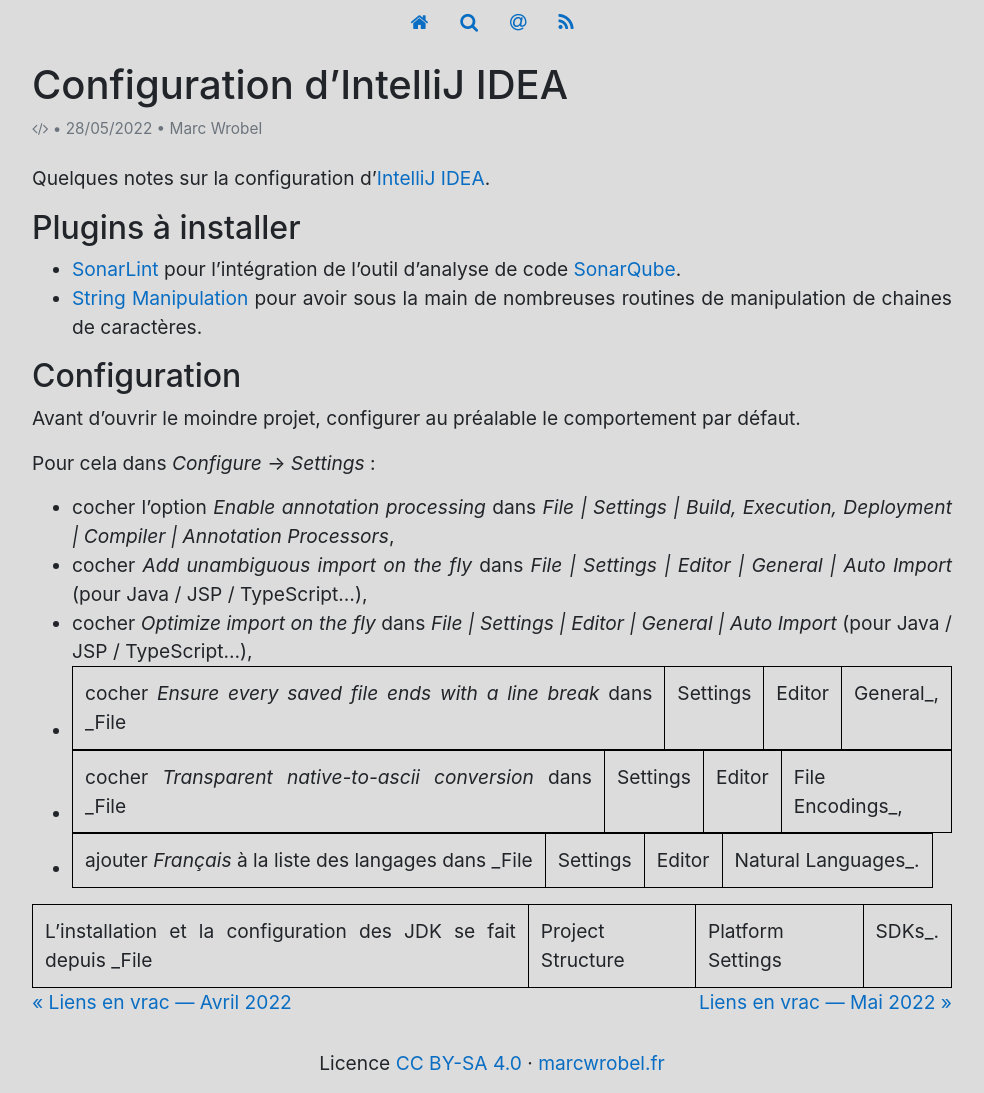
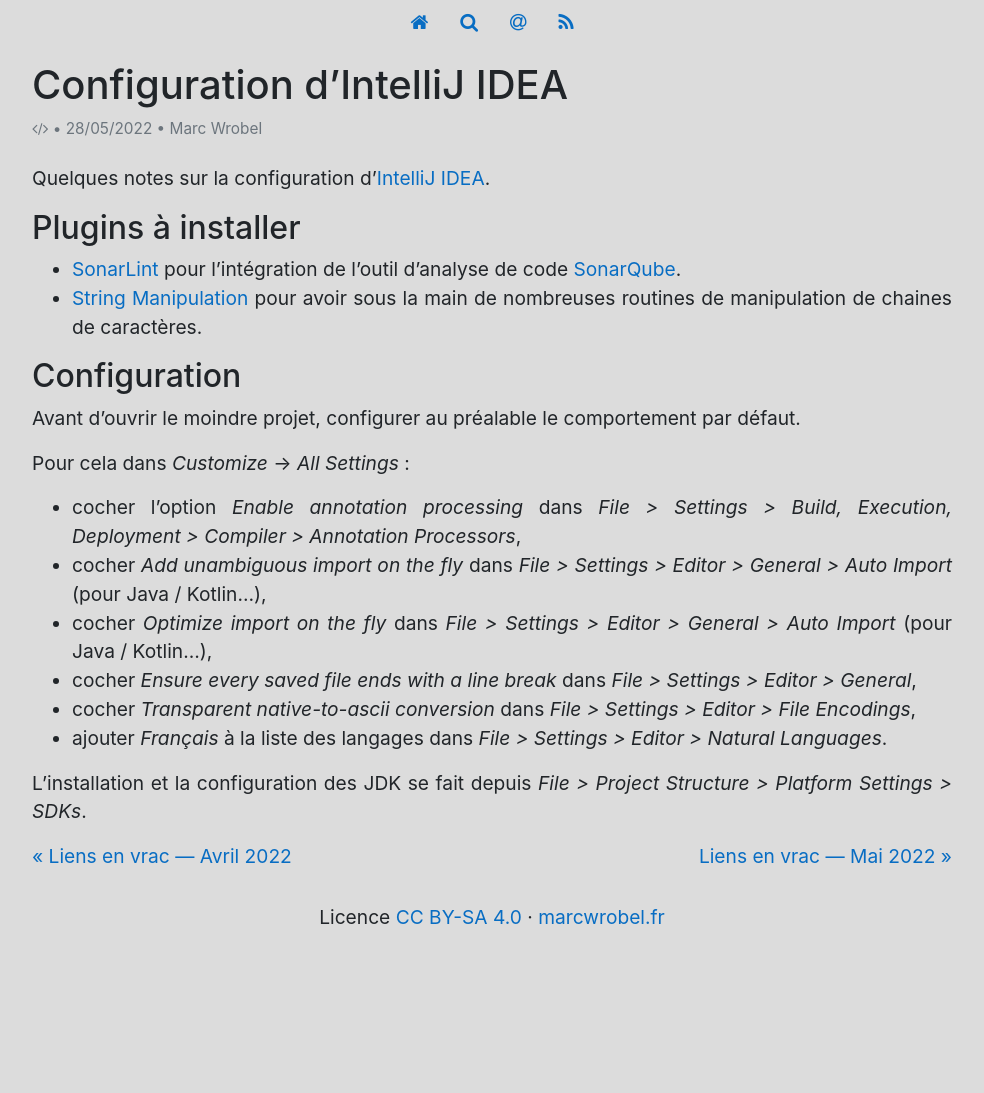
Before and after one commit to marcwrobel/marcwrobel.github.io, a Jekyll site: the page built from _posts/2022-05-28-configuration-intellij-idea.md, in a window 1280 px wide. Shown: the whole page, without its empty margins (148-1132 px from the left). Built offline with Jekyll 4.4.1, drawn with Linux system fonts in a browser that asks for light colours; comment, search, counter and statistics services are not loaded; after the commit the page ends 948 px from its top, so only the background shows below that.

Commit message:
Corrections sur 2022-05-28-configuration-intellij-idea.md

```diff
--- a/_posts/2022-05-28-configuration-intellij-idea.md
+++ b/_posts/2022-05-28-configuration-intellij-idea.md
@@ -17,16 +17,13 @@
 
 Avant d’ouvrir le moindre projet, configurer au préalable le comportement par défaut.
 
-Pour cela dans _Configure_ → _Settings_ :
+Pour cela dans _Customize_ → _All Settings_ :
 
-- cocher l’option _Enable annotation processing_ dans _File | Settings | Build, Execution, Deployment | Compiler |
-  Annotation Processors_,
-- cocher _Add unambiguous import on the fly_ dans _File | Settings | Editor | General | Auto Import_ (pour Java / JSP /
-  TypeScript...),
-- cocher _Optimize import on the fly_ dans _File | Settings | Editor | General | Auto Import_ (pour Java / JSP /
-  TypeScript...),
-- cocher _Ensure every saved file ends with a line break_ dans _File | Settings | Editor | General_,
-- cocher _Transparent native-to-ascii conversion_ dans _File | Settings | Editor | File Encodings_,
-- ajouter _Français_ à la liste des langages dans _File | Settings | Editor | Natural Languages_.
+- cocher l’option _Enable annotation processing_ dans _File > Settings > Build, Execution, Deployment > Compiler > Annotation Processors_,
+- cocher _Add unambiguous import on the fly_ dans _File > Settings > Editor > General > Auto Import_ (pour Java / Kotlin...),
+- cocher _Optimize import on the fly_ dans _File > Settings > Editor > General > Auto Import_ (pour Java / Kotlin...),
+- cocher _Ensure every saved file ends with a line break_ dans _File > Settings > Editor > General_,
+- cocher _Transparent native-to-ascii conversion_ dans _File > Settings > Editor > File Encodings_,
+- ajouter _Français_ à la liste des langages dans _File > Settings > Editor > Natural Languages_.
 
-L'installation et la configuration des JDK se fait depuis _File | Project Structure | Platform Settings | SDKs_.
+L'installation et la configuration des JDK se fait depuis _File > Project Structure > Platform Settings > SDKs_.
```
